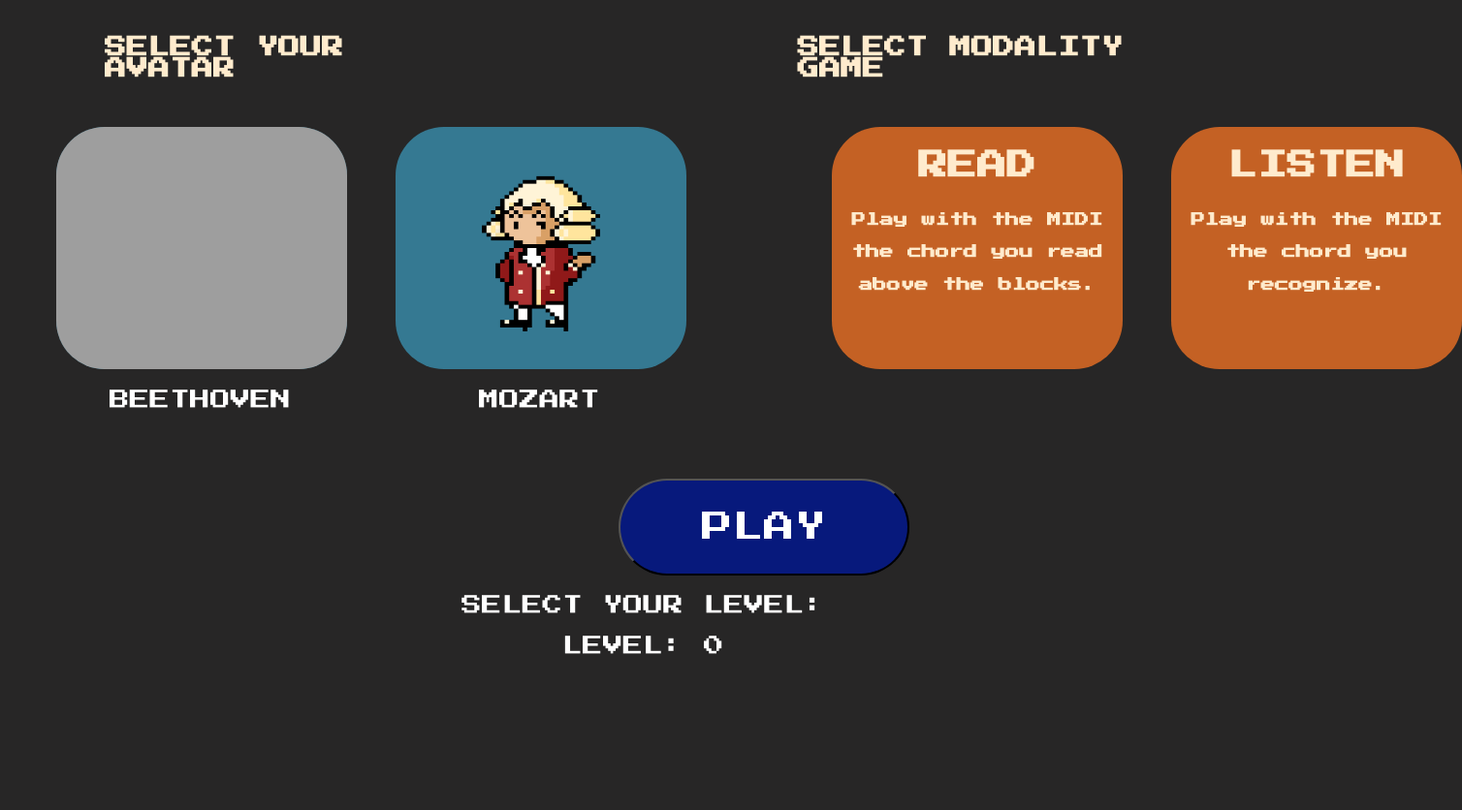
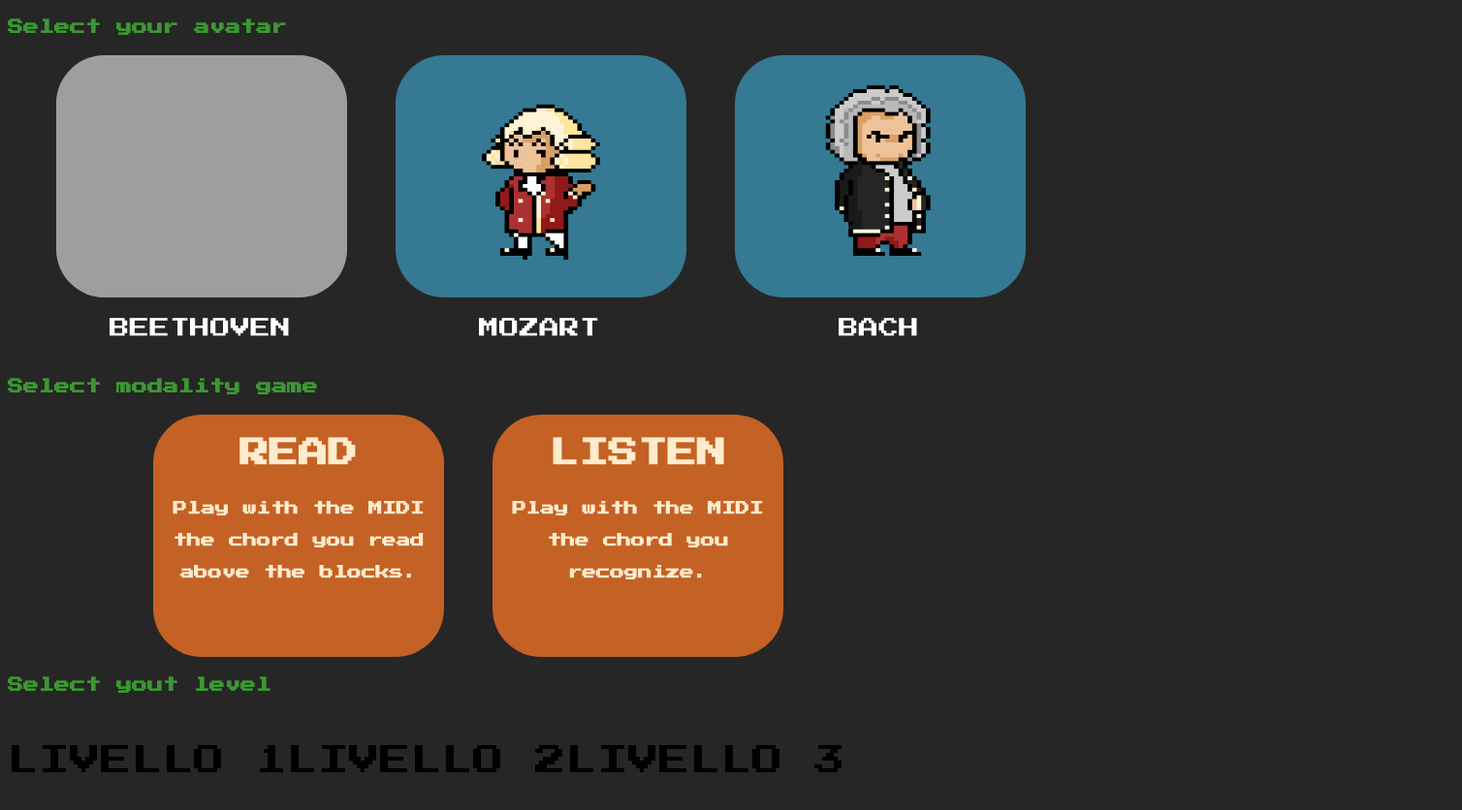
Before and after one commit to PierluT/Chord-Game, a plain HTML site: page index.html in a window 1280 px wide. Shown: the part 140-976 px from the top of the page at 97% size, 1508 px wide, since content can reach past the window. Before the commit the page ends 825 px from the top, so only its background shows below. Drawn offline with nearby package versions, Linux system fonts and the light colour scheme; no server answers; a script that the page names is missing.

Commit message:
aggiunta spritesheet bach salto dx e sx, gif bach perso e modifiche homepage

```diff
--- a/css/homepage.css
+++ b/css/homepage.css
@@ -8,12 +8,12 @@ p{
     font-family: "Press Start 2P";
 }
 
-body{
+body {
     background: rgb(39, 38, 38);
 }
 
 #schermataIniziale{
-    justify-content:left;
+    justify-content:center;
 }
 
 h1{
@@ -30,11 +30,25 @@ h2{
     font-size: 1.4em;
     font-family: "Press Start 2P";
 }
+
+h4{
+  color: rgb(60, 151, 51);
+  font-size: 1em;
+  font-family: "Press Start 2P";
+}
+
+#modeMenu{
+  display:flex;
+}
+
+#levelMenu{
+  display:flex;
+}
+/*
 #choices {
     margin-bottom: 30px;
     margin-top: 10px;
     display: flex;
-
 }
 
 .avatarChoice {
@@ -47,10 +61,10 @@ h2{
     margin-right: 100px;
     margin-left: 400px;
 }
-
+*/
 #avatarMenu{
-    display: flex;
-    width: fit-content;
+    display:flex;
+    width: 100vh;
 }
 
 .png{
@@ -201,6 +215,76 @@ h2{
   }
 
 
+  #bach {
+    animation-name: bach;
+    animation-duration: 2s;
+    animation-iteration-count: infinite;
+  }
+
+
+  @keyframes bach {
+    0% {
+      content: url("/img/Bach/bach-front-dx/bach_front_dx_1.png");
+    }
+    6.25% {
+      content: url("/img/Bach/bach-front-dx/bach_front_dx_2.png");
+    }
+    12.5% {
+      content: url("/img/Bach/bach-front-dx/bach_front_dx_3.png");
+    }
+    18.75% {
+      content: url("/img/Bach/bach-front-dx/bach_front_dx_4.png");
+    }
+    25% {
+      content: url("/img/Bach/bach-front-dx/bach_front_dx_5.png");
+    }
+    31.25% {
+      content: url("/img/Bach/bach-front-dx/bach_front_dx_6.png");
+    }
+    37.5% {
+      content: url("/img/Bach/bach-front-dx/bach_front_dx_7.png");
+    }
+    43.75% {
+      content: url("/img/Bach/bach-front-dx/bach_front_dx_8.png");
+    }
+    50% {
+      content: url("/img/Bach/bach-front-dx/bach_front_dx_9.png");
+    }
+    56.25% {
+      content: url("/img/Bach/bach-front-dx/bach_front_dx_10.png");
+    }
+    62.5% {
+      content: url("/img/Bach/bach-front-dx/bach_front_dx_11.png");
+    }
+    68.75% {
+      content: url("/img/Bach/bach-front-dx/bach_front_dx_12.png");
+    }
+    75% {
+      content: url("/img/Bach/bach-front-dx/bach_front_dx_13.png");
+    }
+    81.25% {
+      content: url("/img/Bach/bach-front-dx/bach_front_dx_14.png");
+    }
+    87.5% {
+      content: url("/img/Bach/bach-front-dx/bach_front_dx_15.png");
+    }
+    100% {
+      content: url("/img/Bach/bach-front-dx/bach_front_dx_16.png");
+    }
+  }
+
+  .player_box_bach {
+    transform: scale(1);
+  }
+
+  .player_box_bach:hover {
+    transform: scale(1.3);
+  }
+
+  #bach:active, #bach:focus {
+    border:  5px solid rgb(132, 222, 13);
+  }
+
 .name{
     float: inherit;
     color: white;
--- a/index.html
+++ b/index.html
@@ -1,6 +1,8 @@
 <!DOCTYPE html>
 <html>
     <head>
+          <meta charset="utf-8">
+          <meta name="viewport" content="width=device-width, initial-scale=1">
           <link rel = "stylesheet" href = "css/style.css">
           <link rel = "stylesheet" href = "css/homepage.css">
           <script src="https://cdn.jsdelivr.net/npm/@tonaljs/tonal@4.6.5/browser/tonal.min.js"></script>
@@ -8,16 +10,15 @@
           <link rel="stylesheet" href="https://code.jquery.com/ui/1.12.1/themes/base/jquery-ui.css">
           <script src="https://code.jquery.com/ui/1.12.1/jquery-ui.js"></script>
 
+          <title>Chord Game</title>
     </head>
         <body>
             <div id="schermataIniziale">
                 <header>
                     <h1>THE CHORD GAME</h1>
-                    <div id="choices">
-                        <h2 class="avatarChoice">SELECT YOUR AVATAR</h2>
-                        <h2 class="modeChoice">SELECT MODALITY GAME</h2>
-                    </div>
                 </header>
+
+                <h4>Select your avatar</h4>
                 <section id="avatarMenu">
                     <div class="player_box_beethoven">
                         <div class='png' id="beethoven" ></div>
@@ -27,7 +28,16 @@
                         <div class='png' id="mozart" ></div>
                         <p class="name" >MOZART</p>
                     </div>
-                    <div id="readMode">
+
+                    <div class="player_box_bach">
+                        <div class="png" id="bach"></div>
+                            <p class="name">BACH</p>
+                    </div>
+                </section>
+
+                <h4>Select modality game</h4>
+                <section id="modeMenu">
+                     <div id="readMode">
                     <h2 class="earString">READ</h2>
                     <h3 class="description">Play with the MIDI the chord you read above the blocks.</h3>
                     </div>
@@ -36,10 +46,17 @@
                         <h3 class="description">Play with the MIDI the chord you recognize.</h3>
                     </div>
                 </section>
+
+                <h4>Select yout level</h4>
+                <div id="levelMenu">
+                    <p>LIVELLO 1</p>
+                    <p>LIVELLO 2</p>
+                    <p>LIVELLO 3</p>
+                </div>
+
                 <button id="playButton">PLAY</button>
                 <section id="levelSection">
-                    <p class="name">SELECT YOUR LEVEL: </p>
-                    <div id="livelloScelto"></div>
+                <!-- <p class="name">SELECT YOUR LEVEL: </p> -->
 
                 </section>
             </div>
```
Also changed, not shown: img/Bach/BachPerso.gif (added), img/Bach/bach_salto_dx_spritesheet.png (added), img/Bach/bach_salto_sx_spritesheet.png (added), img/Beethoven/BachPerso.gif (added), img/Beethoven/BeethovenPerso.gif (deleted).
